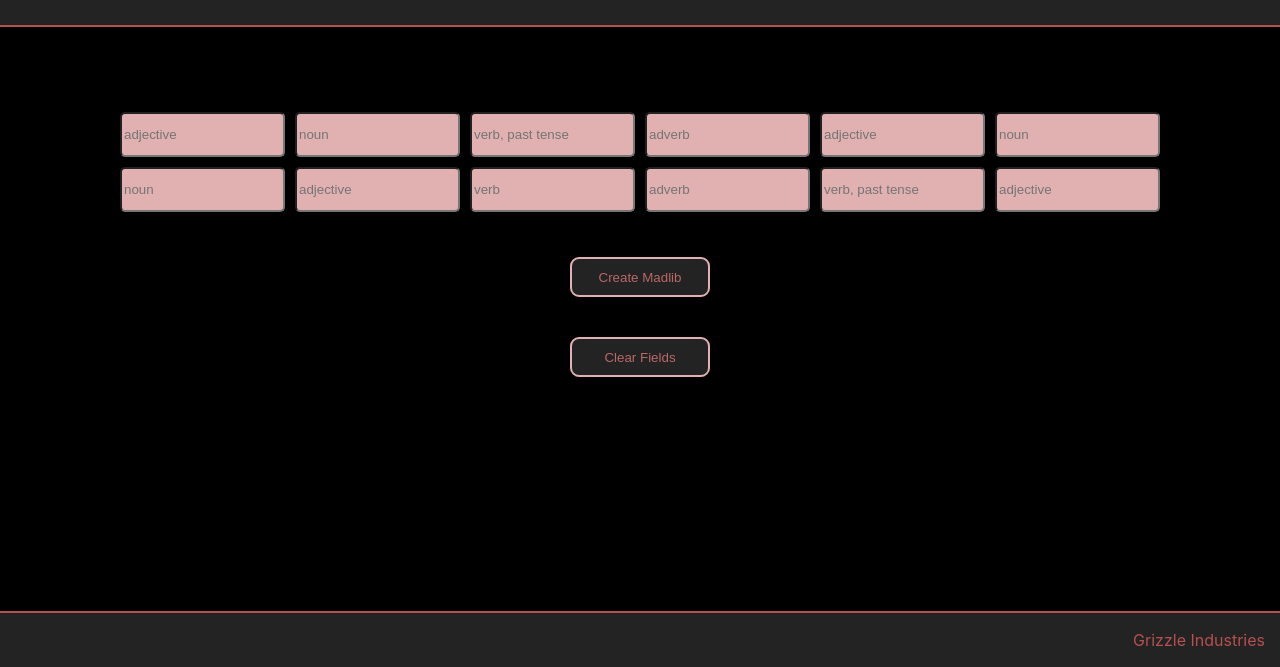
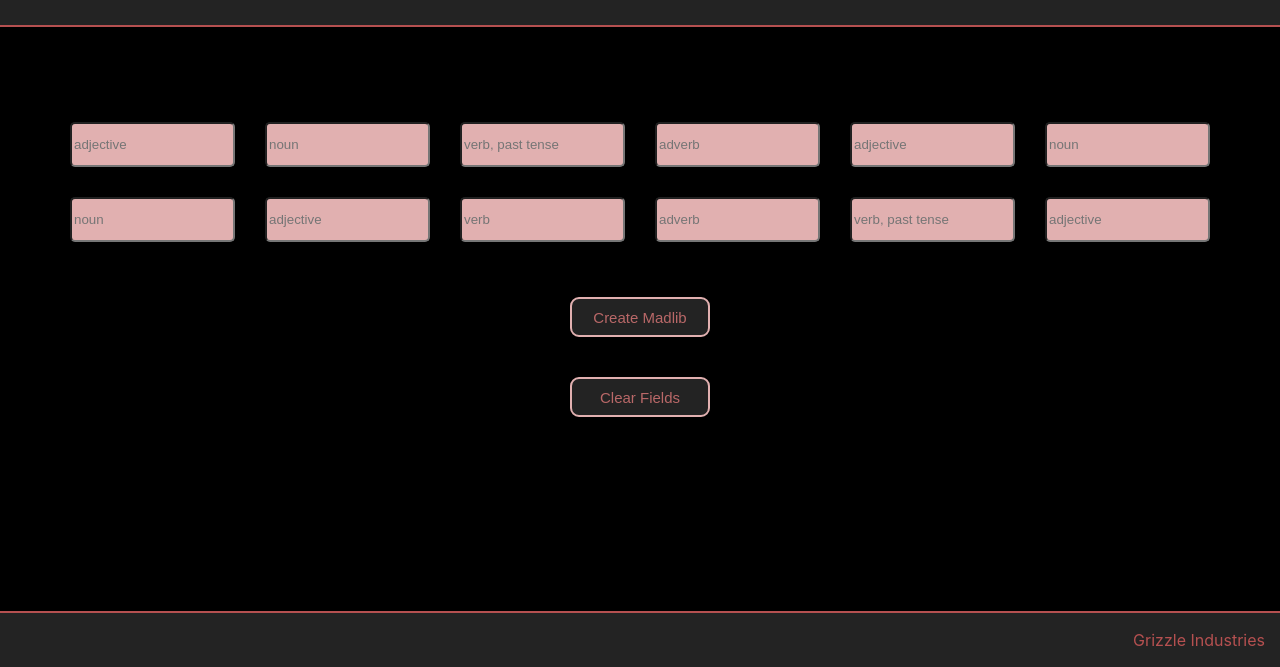
Before and after one commit to TravelFiend/react-props-and-state, a React app: page / in a window 1280 px wide. Shown: the part 133-800 px from the top of the page. Built offline with nearby package versions, Linux system fonts and the light colour scheme.

Commit message:
small change

```diff
--- a/src/components/App.css
+++ b/src/components/App.css
@@ -50,7 +50,7 @@
       flex-wrap: wrap;
     }
     input {
-      margin: 5px;
+      margin: 15px;
       height: 45px;
       width: 165px;
       border-radius: 5px;
@@ -62,6 +62,7 @@
 .Butts {
   height: 40px;
   width: 140px;
+  font-size: 15px;;
   margin-top: 40px;
   background: #232323;
   color: rgb(185, 104, 104);
```
